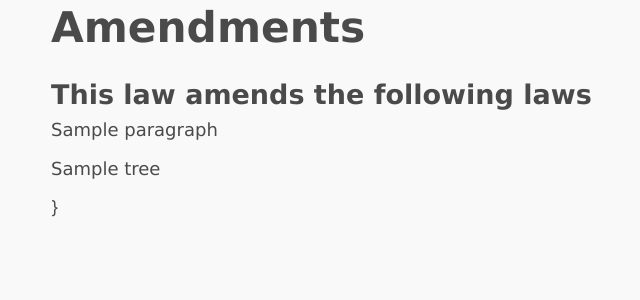
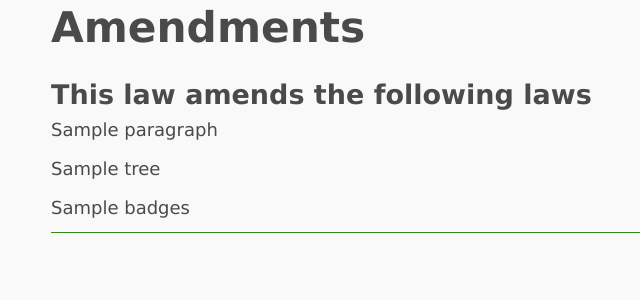
Before and after one commit to eellak/gsoc2018-3gm, a Flask app: template demo/templates/codify_law.html in a window 1280 px wide. Shown: the part 366-666 px from the top of the page, without its empty margins (152-792 px from the left). Run offline with Flask 2, Linux system fonts and the light colour scheme; the template is opened without the code that fills it: most values are stand-ins (such as "Sample title", 1, 10 or a date in 2020); some libraries are stand-ins or nearby versions.

Commit message:
Render badges for actions
Former-commit-id: aa27c214607cd376de394d6fda67a5d0280e54b2
Former-commit-id: 7973f856f48c00a9d1f81bef408d418e927de571

```diff
--- a/demo/app.py
+++ b/demo/app.py
@@ -77,7 +77,8 @@ def codify_law():
 
                 amendment = {
                     'tree' : json.dumps(result, ensure_ascii=False),
-                    'paragraph' : paragraph
+                    'paragraph' : paragraph,
+                    'badges' : render_badges(['Hello', 'World'])
                 }
                 amendments.append(amendment)
 
@@ -85,6 +86,32 @@ def codify_law():
 
     return render_template('codify_law.html', **locals())
 
+def color_iterator():
+    colors = ['primary', 'secondary', 'success', 'light', 'dark', 'info', 'danger', 'warning']
+    N = len(colors)
+    i = 0
+    while True:
+        yield colors[i]
+        i = (i + 1) % N
+
+def render_badges(l):
+    result = ''
+    colors = color_iterator()
+    for x in l:
+        result = result + '<span class="badge badge-{}">{}</span> '.format(next(colors), x)
+    return result
+#
+# def render_badges(tree):
+#     return '''
+#     <span class="badge badge-primary">Primary</span>
+#     <span class="badge badge-secondary">Secondary</span>
+#     <span class="badge badge-success">Success</span>
+#     <span class="badge badge-danger">Danger</span>
+#     <span class="badge badge-warning">Warning</span>
+#     <span class="badge badge-info">Info</span>
+#     <span class="badge badge-light">Light</span>
+#     <span class="badge badge-dark">Dark</span>
+#     '''
 
 if __name__ == '__main__':
     app.run(debug=True, use_reloader=True, ssl_context='adhoc')
--- a/demo/templates/codify_law.html
+++ b/demo/templates/codify_law.html
@@ -17,13 +17,11 @@ These are the results for codifying {{ data['law'] }}
   <p>{{ amendment['paragraph'] }}</p>
 
   <p>{{ amendment['tree'] }}</p>
-}
+  <p>{{ amendment['badges'] | safe }}</p>
+  <hr>
 
 {% endfor %}
 
 
 
-
-
-
 {% endblock %}
```
